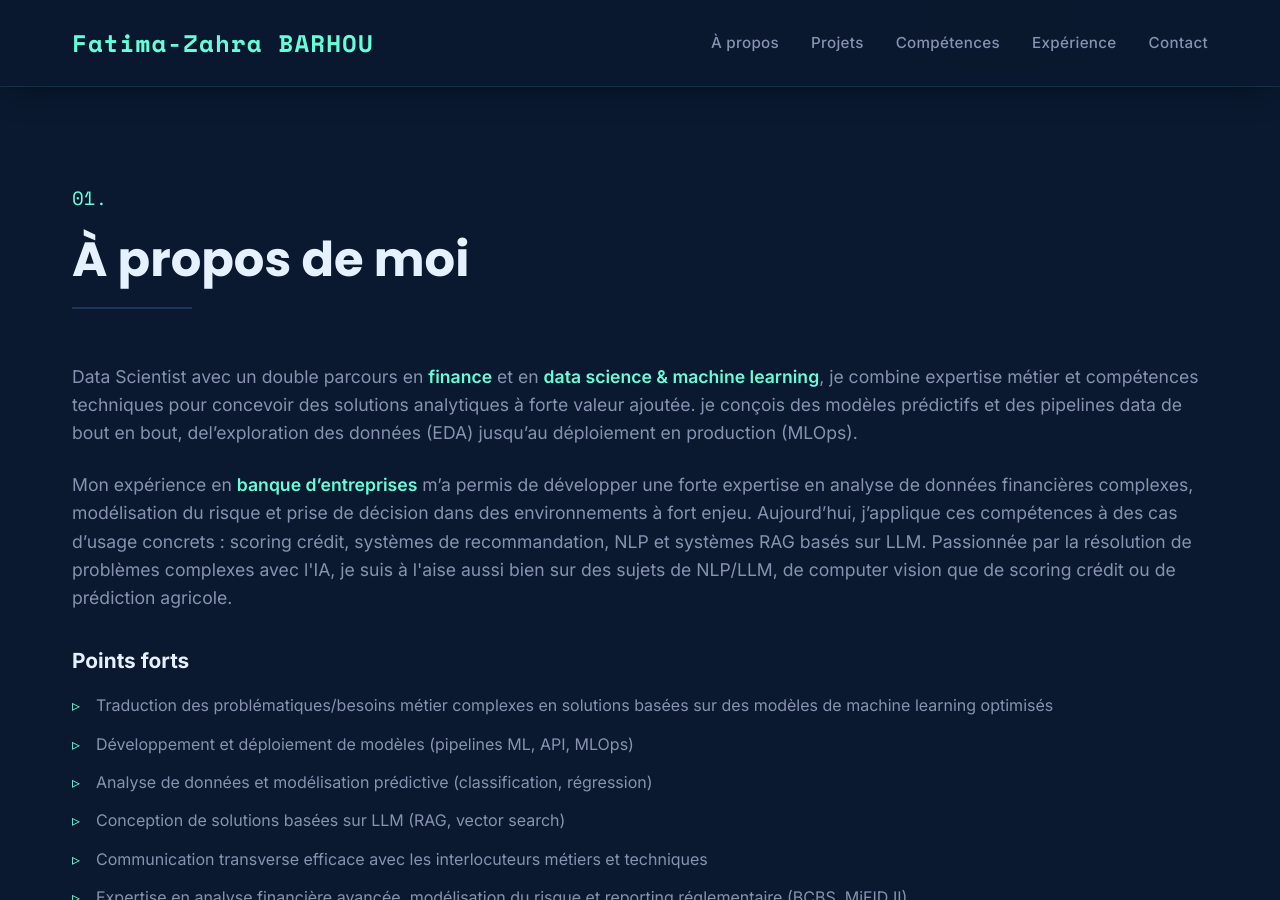
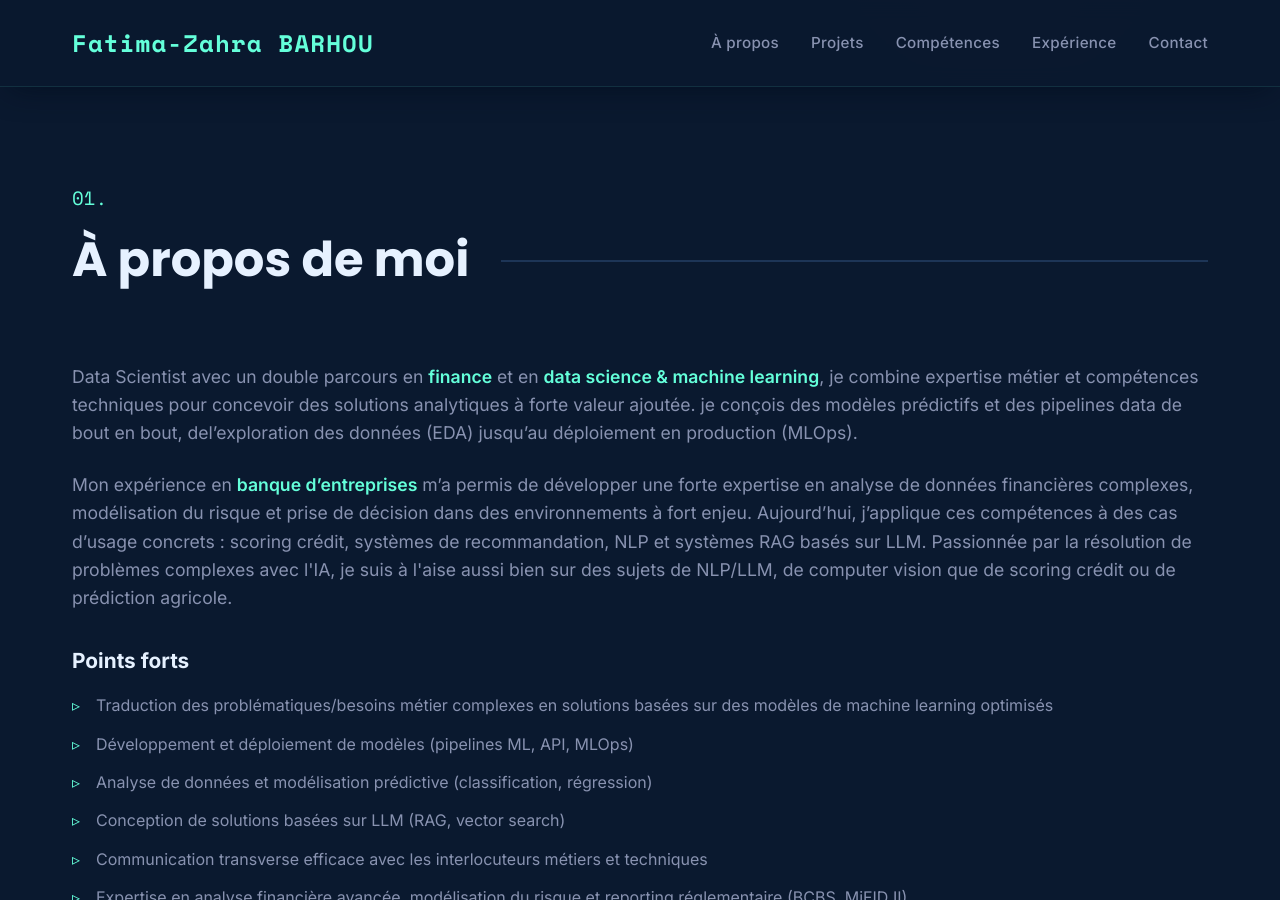
Before and after one commit to Fatima-ZahraB/Fatima-ZahraB.github.io, a Jekyll site: the page built from index.html, in a window 1280 px wide and 900 px high, scrolled down 900 px. Built offline with Jekyll 4.4.1, drawn with Linux system fonts in a browser that asks for light colours.

Commit message:
Update style.scss

```diff
--- a/assets/css/style.scss
+++ b/assets/css/style.scss
@@ -280,22 +280,19 @@ section {
   font-size: clamp(2rem, 5vw, 3rem);
   color: var(--text-primary);
   font-weight: 700;
-  position: relative;
-  display: inline-block;
+  display: flex;
+  align-items: center;
+  gap: 2rem;
 }
 
 .section-title::after {
   content: '';
-  display: block;
-  width: 120px;
+  flex: 1;
   height: 2px;
   background: var(--surface-light);
-  position: absolute;
-  bottom: -10px;
-  left: 0;
-  top: auto;
-  margin-left: 0;
 }
+
+
 /* ============================================
    CARDS - Projets
    ============================================ */
```
